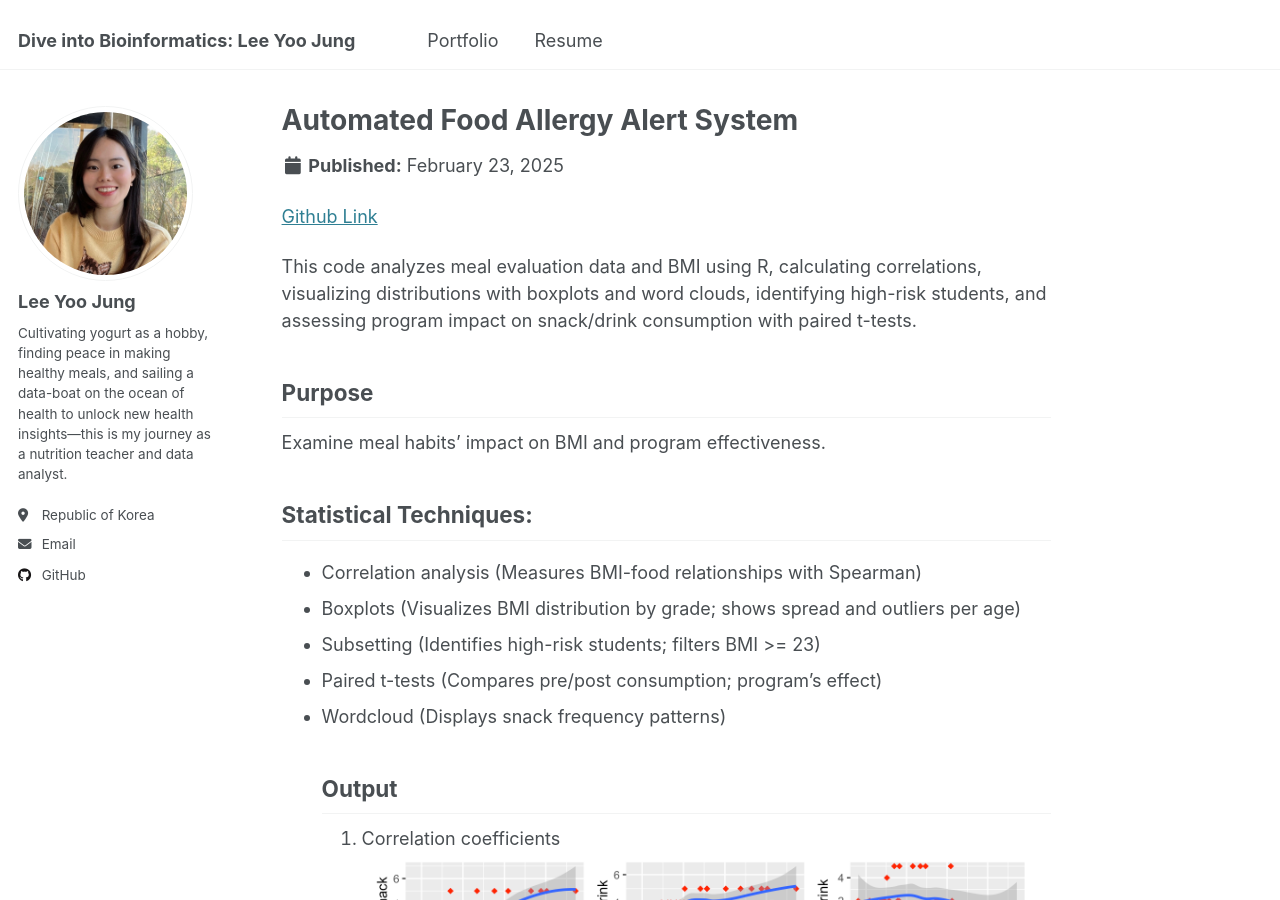
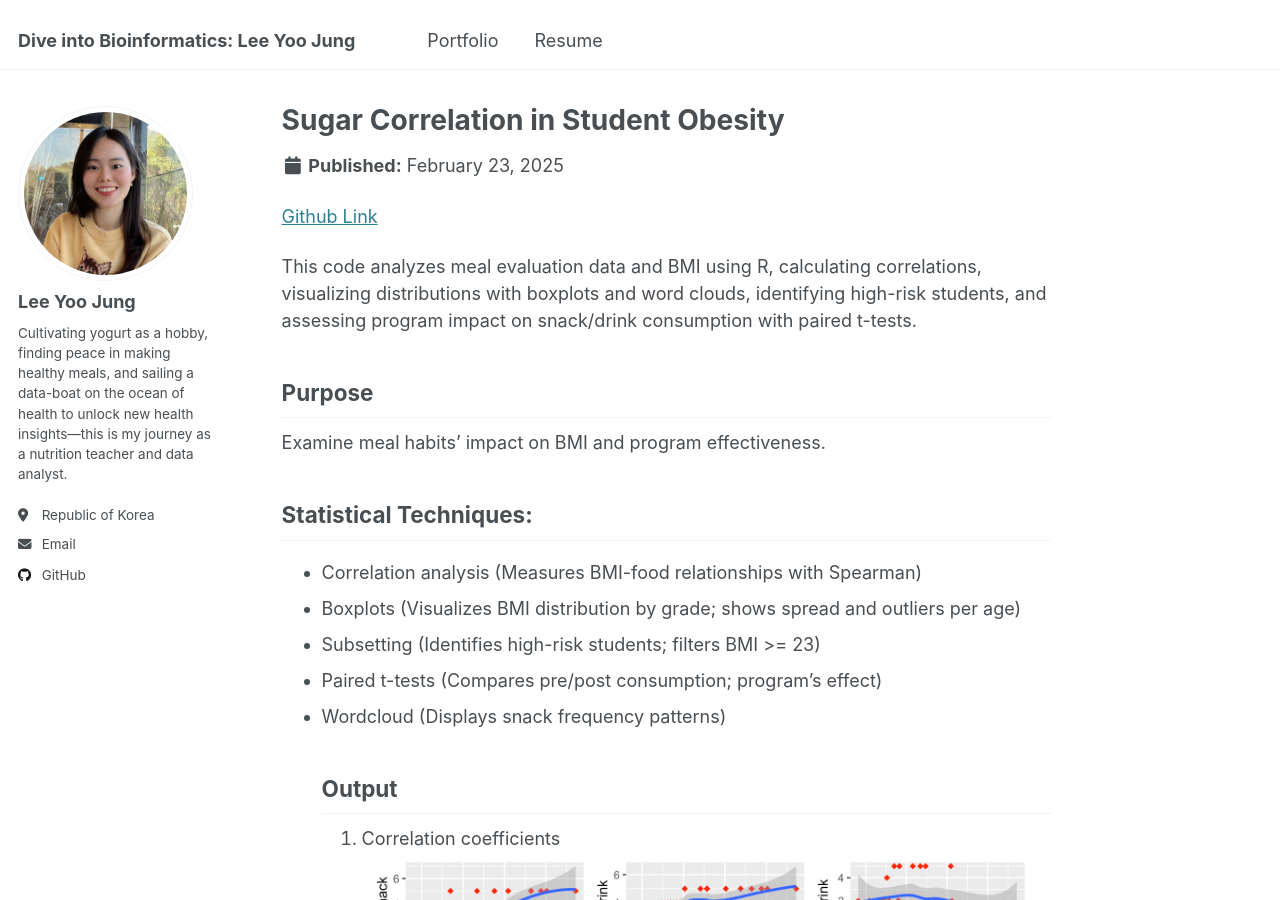
Before and after one commit to yoojungslee/yoojungslee.github.io, a Jekyll site: the page built from _portfolio/sugar-correlation-in_student-obesity.md, in a window 1280 px wide and 900 px high. Built offline with Jekyll 4.4.1, drawn with Linux system fonts in a browser that asks for light colours.

Commit message:
modset project title

```diff
--- a/_portfolio/sugar-correlation-in_student-obesity.md
+++ b/_portfolio/sugar-correlation-in_student-obesity.md
@@ -1,5 +1,5 @@
 ---
-title: "Automated Food Allergy Alert System"
+title: "Sugar Correlation in Student Obesity"
 excerpt: "This code analyzes meal evaluation data and BMI using R, calculating correlations, visualizing distributions with boxplots and word clouds, identifying high-risk students, and assessing program impact on snack/drink consumption with paired t-tests."
 collection: portfolio
 ---
```
Also changed, not shown: 1 other file.
